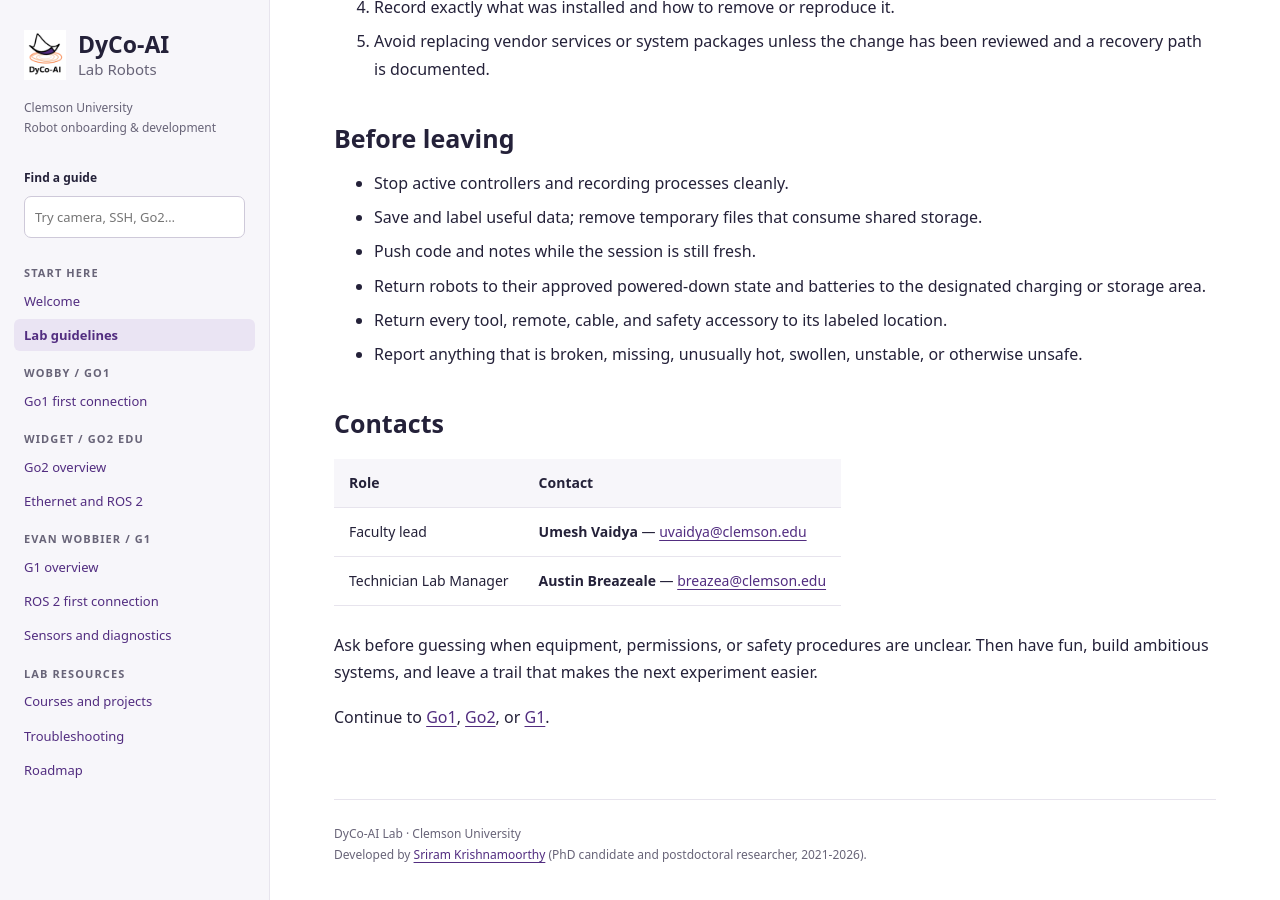
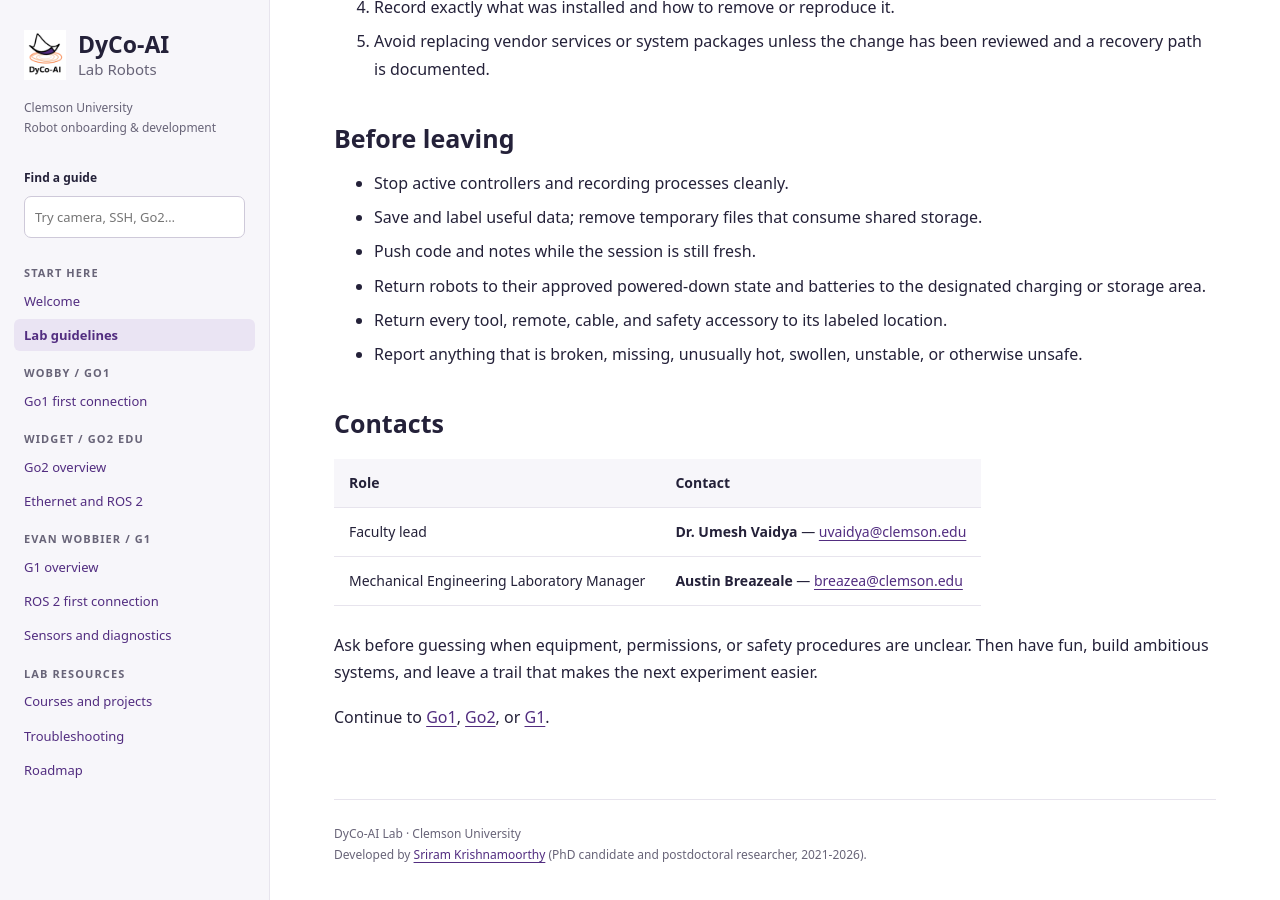
Before and after one commit to DyCo-AI/lab-robots, a Jekyll site: the page built from docs/getting-started.md, in a window 1280 px wide and 900 px high, scrolled down 2085 px. Built offline with Jekyll 4.4.1, drawn with Linux system fonts in a browser that asks for light colours.

Commit message:
Clarify lab contact titles

```diff
--- a/docs/getting-started.md
+++ b/docs/getting-started.md
@@ -105,8 +105,8 @@ onboard computer:
 
 | Role | Contact |
 | --- | --- |
-| Faculty lead | **Umesh Vaidya** — [uvaidya@clemson.edu](mailto:uvaidya@clemson.edu) |
-| Technician Lab Manager | **Austin Breazeale** — [breazea@clemson.edu](mailto:breazea@clemson.edu) |
+| Faculty lead | **Dr. Umesh Vaidya** — [uvaidya@clemson.edu](mailto:uvaidya@clemson.edu) |
+| Mechanical Engineering Laboratory Manager | **Austin Breazeale** — [breazea@clemson.edu](mailto:breazea@clemson.edu) |
 
 Ask before guessing when equipment, permissions, or safety procedures are
 unclear. Then have fun, build ambitious systems, and leave a trail that makes
```
